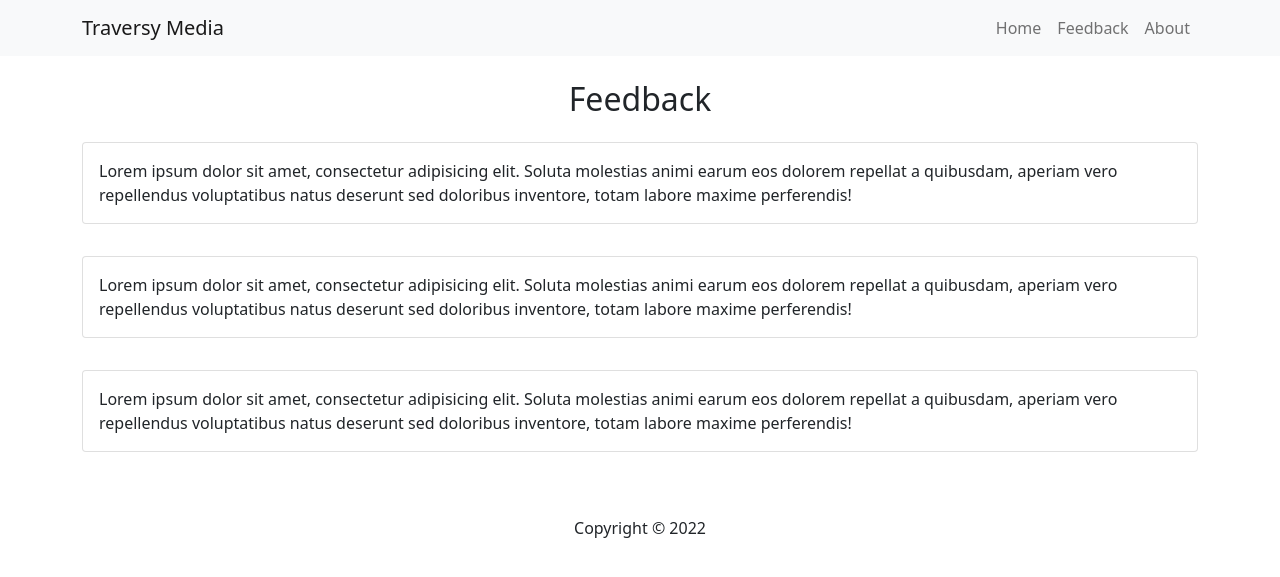
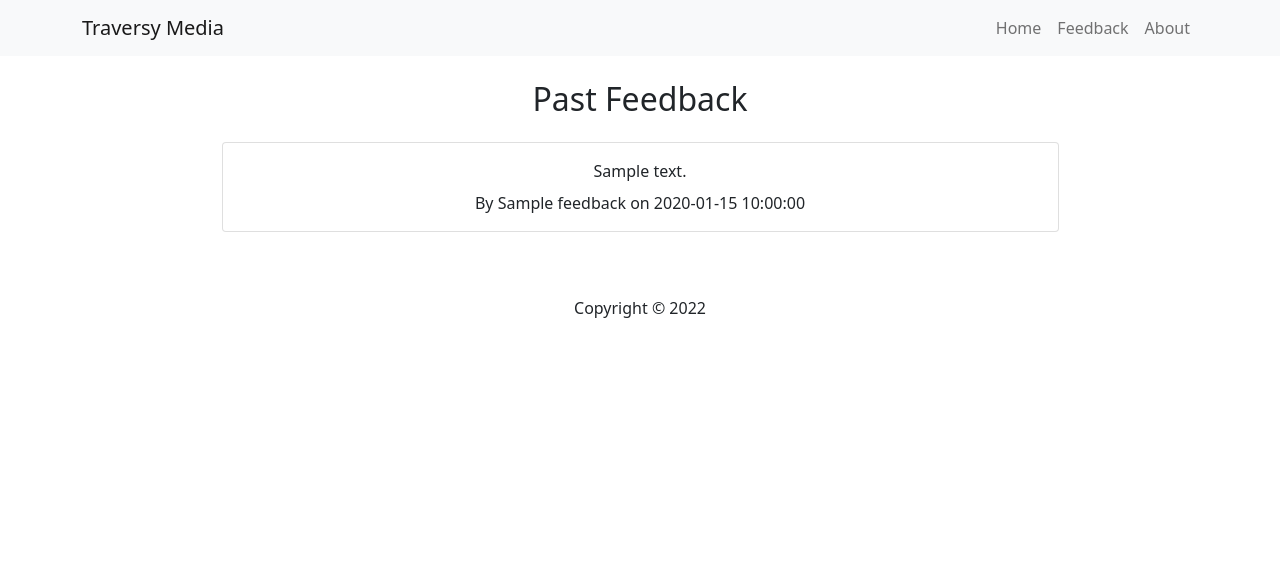
Before and after one commit to lacgondi/Learning-PHP, a PHP site: page /feedback.php in a window 1280 px wide. Shown: the top 577 px of the page. Run offline with PHP 8.4, Linux system fonts and the light colour scheme; tables that the repository leaves empty or names only in its code hold one stand-in row (values such as "Sample post").

Commit message:
Implemented usage of the datbase in the feedback.php file

```diff
--- a/feedbackApp/feedback.php
+++ b/feedbackApp/feedback.php
@@ -1,23 +1,27 @@
 <?php include 'inc/header.php'; ?>
 
-<h2>Feedback</h2>
+<?php
+$sql = 'SELECT * FROM feedback';
+$result = mysqli_query($conn, $sql);
+$feedback = mysqli_fetch_all($result, MYSQLI_ASSOC);
+?>
 
-<div class="card my-3">
-  <div class="card-body">
-    Lorem ipsum dolor sit amet, consectetur adipisicing elit. Soluta molestias animi earum eos dolorem repellat a quibusdam, aperiam vero repellendus voluptatibus natus deserunt sed doloribus inventore, totam labore maxime perferendis!
+
+<h2>Past Feedback</h2>
+
+<?php if (empty($feedback)) : ?>
+  <p class="lead mt3">There is no feedback</p>
+<?php endif; ?>
+
+<?php foreach ($feedback as $item) : ?>
+  <div class="card my-3 w-75">
+    <div class="card-body text-center">
+      <?php echo $item['body']; ?>
+      <div class="text_secondary mt-2">
+        By <?php echo $item['name']; ?> on <?php echo $item['date']; ?>
+      </div>
+    </div>
   </div>
-</div>
-
-<div class="card my-3">
-  <div class="card-body">
-    Lorem ipsum dolor sit amet, consectetur adipisicing elit. Soluta molestias animi earum eos dolorem repellat a quibusdam, aperiam vero repellendus voluptatibus natus deserunt sed doloribus inventore, totam labore maxime perferendis!
-  </div>
-</div>
-
-<div class="card my-3">
-  <div class="card-body">
-    Lorem ipsum dolor sit amet, consectetur adipisicing elit. Soluta molestias animi earum eos dolorem repellat a quibusdam, aperiam vero repellendus voluptatibus natus deserunt sed doloribus inventore, totam labore maxime perferendis!
-  </div>
-</div>
+<?php endforeach; ?>
 
 <?php include 'inc/footer.php'; ?>
--- a/feedbackApp/inc/header.php
+++ b/feedbackApp/inc/header.php
@@ -1,3 +1,5 @@
+<?php include 'config/database.php'; ?>
+
 <!DOCTYPE html>
 <html lang="en">
 
```
